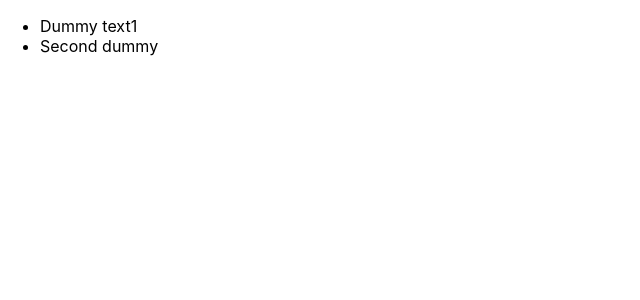
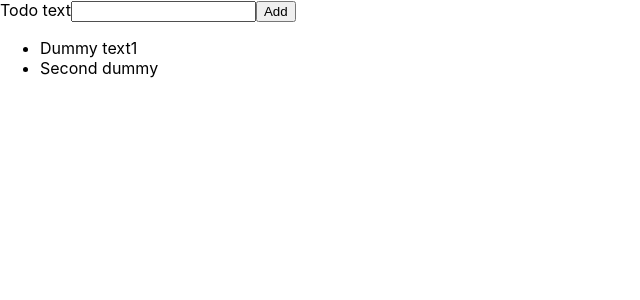
Before and after one commit to SAY10s/tsreact1, a React (Create React App) app: page / in a window 1280 px wide. Shown: the top 300 px of the page, without its empty margins (0-640 px from the left). Built offline with nearby package versions, Linux system fonts and the light colour scheme.

Commit message:
ADD: addTodoHandler (working with function as a prop)

```diff
--- a/src/App.tsx
+++ b/src/App.tsx
@@ -1,11 +1,15 @@
+import NewTodo from "./components/NewTodo";
 import Todos from "./components/Todos";
 import Todo from "./models/todo";
 
 function App() {
   const todos = [new Todo("Dummy text1"), new Todo("Second dummy")];
 
+  const addTodoHandler = (todoText: string) => {};
+
   return (
     <div>
+      <NewTodo onAddTodo={addTodoHandler} />
       <Todos items={todos} />
     </div>
   );
--- a/src/components/NewTodo.tsx
+++ b/src/components/NewTodo.tsx
@@ -1,6 +1,6 @@
 import { useRef } from "react";
 
-const NewTodo = () => {
+const NewTodo: React.FC<{ onAddTodo: (text: string) => void }> = (props) => {
   const todoTextInputRef = useRef<HTMLInputElement>(null);
 
   const submitHandler = (event: React.FormEvent) => {
@@ -10,6 +10,8 @@
     if (enteredText.trim().length === 0) {
       return;
     }
+
+    props.onAddTodo(enteredText);
   };
 
   return (
```
